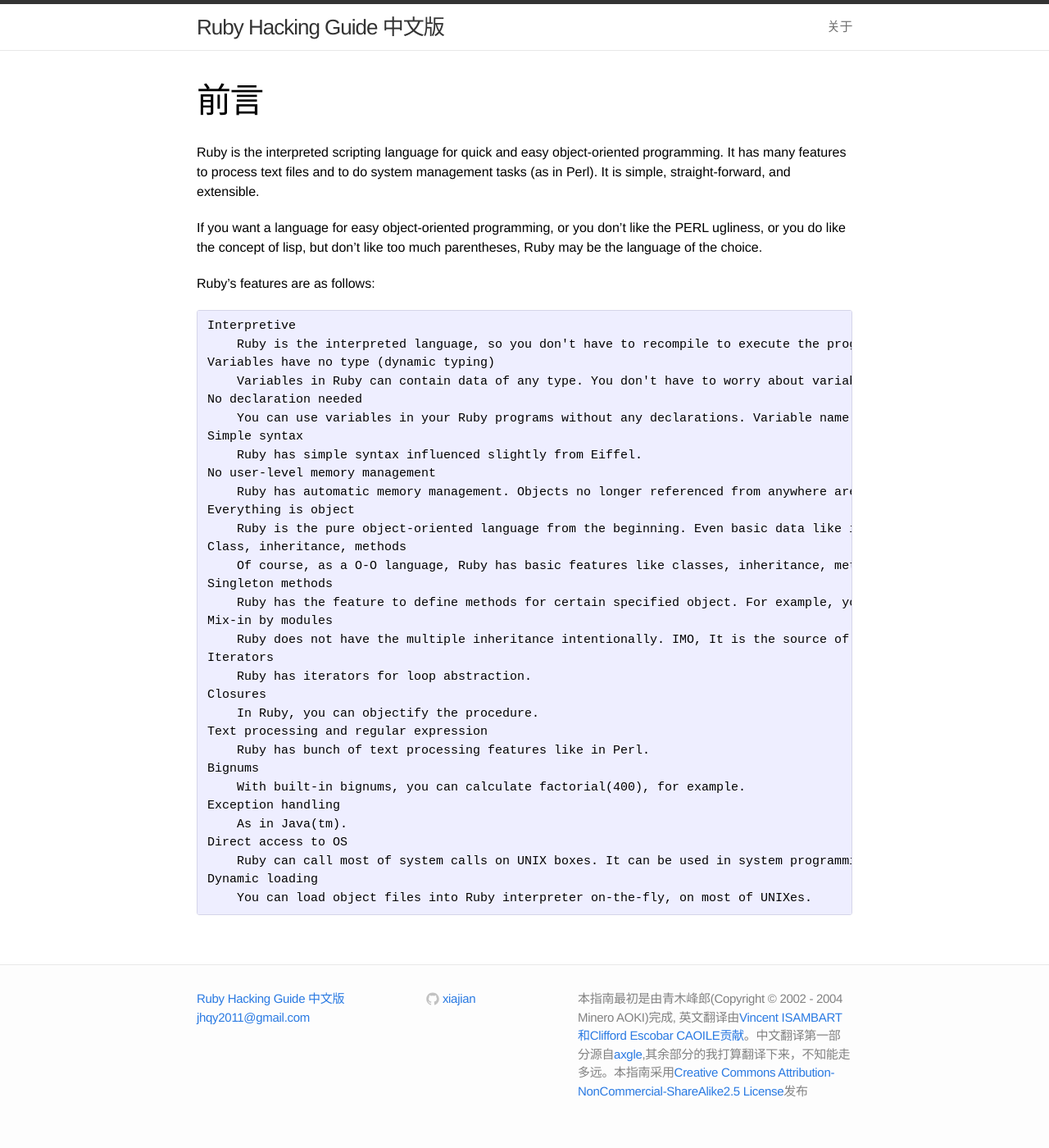
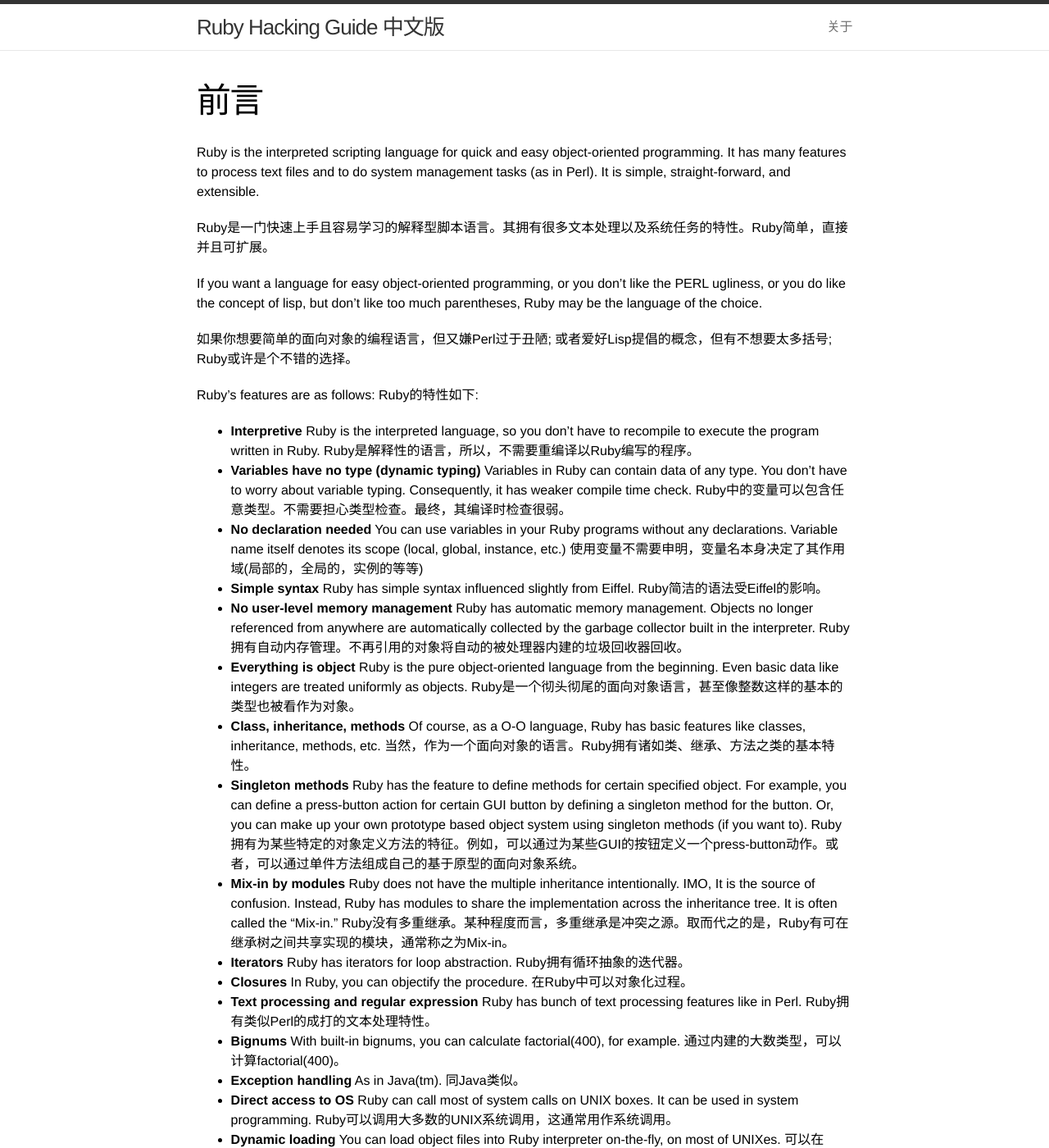
Before and after one commit to xiajian/rhg-zh, a Jekyll site: the page built from zh/r-preface.md, in a window 1280 px wide and 1400 px high. Shown: the whole window at 82% size. Built offline with Jekyll 4.4.1, drawn with Linux system fonts in a browser that asks for light colours; some of the changed text lies outside the part shown.

```diff
--- a/zh/r-preface.md
+++ b/zh/r-preface.md
@@ -3,41 +3,61 @@ layout: post
 title: 前言
 ---
 
- Ruby is the interpreted scripting language for quick and easy object-oriented programming. It has many features to process text files and to do system management tasks (as in Perl). It is simple, straight-forward, and extensible.
+Ruby is the interpreted scripting language for quick and easy object-oriented programming. It has many features to process text files and to do system management tasks (as in Perl). It is simple, straight-forward, and extensible.
+
+Ruby是一门快速上手且容易学习的解释型脚本语言。其拥有很多文本处理以及系统任务的特性。Ruby简单，直接并且可扩展。
 
 If you want a language for easy object-oriented programming, or you don't like the PERL ugliness, or you do like the concept of lisp, but don't like too much parentheses, Ruby may be the language of the choice.
 
+如果你想要简单的面向对象的编程语言，但又嫌Perl过于丑陋; 或者爱好Lisp提倡的概念，但有不想要太多括号; Ruby或许是个不错的选择。
+
 Ruby's features are as follows:
+Ruby的特性如下:
 
-    Interpretive
+- **Interpretive**
         Ruby is the interpreted language, so you don't have to recompile to execute the program written in Ruby.
-    Variables have no type (dynamic typing)
+        Ruby是解释性的语言，所以，不需要重编译以Ruby编写的程序。
+- **Variables have no type (dynamic typing)**
         Variables in Ruby can contain data of any type. You don't have to worry about variable typing. Consequently, it has weaker compile time check.
-    No declaration needed
+        Ruby中的变量可以包含任意类型。不需要担心类型检查。最终，其编译时检查很弱。
+- **No declaration needed**
         You can use variables in your Ruby programs without any declarations. Variable name itself denotes its scope (local, global, instance, etc.)
-    Simple syntax
+        使用变量不需要申明，变量名本身决定了其作用域(局部的，全局的，实例的等等)
+- **Simple syntax**
         Ruby has simple syntax influenced slightly from Eiffel.
-    No user-level memory management
+        Ruby简洁的语法受Eiffel的影响。
+- **No user-level memory management**
         Ruby has automatic memory management. Objects no longer referenced from anywhere are automatically collected by the garbage collector built in the interpreter.
-    Everything is object
+        Ruby拥有自动内存管理。不再引用的对象将自动的被处理器内建的垃圾回收器回收。
+- **Everything is object**
         Ruby is the pure object-oriented language from the beginning. Even basic data like integers are treated uniformly as objects.
-    Class, inheritance, methods
+        Ruby是一个彻头彻尾的面向对象语言，甚至像整数这样的基本的类型也被看作为对象。
+- **Class, inheritance, methods**
         Of course, as a O-O language, Ruby has basic features like classes, inheritance, methods, etc.
-    Singleton methods
+        当然，作为一个面向对象的语言。Ruby拥有诸如类、继承、方法之类的基本特性。
+- **Singleton methods**
         Ruby has the feature to define methods for certain specified object. For example, you can define a press-button action for certain GUI button by defining a singleton method for the button. Or, you can make up your own prototype based object system using singleton methods (if you want to).
-    Mix-in by modules
+        Ruby拥有为某些特定的对象定义方法的特征。例如，可以通过为某些GUI的按钮定义一个press-button动作。或者，可以通过单件方法组成自己的基于原型的面向对象系统。
+-  **Mix-in by modules**
         Ruby does not have the multiple inheritance intentionally. IMO, It is the source of confusion. Instead, Ruby has modules to share the implementation across the inheritance tree. It is often called the "Mix-in."
-    Iterators
+        Ruby没有多重继承。某种程度而言，多重继承是冲突之源。取而代之的是，Ruby有可在继承树之间共享实现的模块，通常称之为Mix-in。
+-  **Iterators**
         Ruby has iterators for loop abstraction.
-    Closures
+        Ruby拥有循环抽象的迭代器。
+-  **Closures**
         In Ruby, you can objectify the procedure.
-    Text processing and regular expression
+        在Ruby中可以对象化过程。
+-  **Text processing and regular expression**
         Ruby has bunch of text processing features like in Perl.
-    Bignums
+        Ruby拥有类似Perl的成打的文本处理特性。
+-  **Bignums**
         With built-in bignums, you can calculate factorial(400), for example.
-    Exception handling
-        As in Java(tm).
-    Direct access to OS
+        通过内建的大数类型，可以计算factorial(400)。
+-  **Exception handling**
+        As in Java(tm). 同Java类似。
+-  **Direct access to OS**
         Ruby can call most of system calls on UNIX boxes. It can be used in system programming.
-    Dynamic loading
+        Ruby可以调用大多数的UNIX系统调用，这通常用作系统调用。
+-  **Dynamic loading**
         You can load object files into Ruby interpreter on-the-fly, on most of UNIXes.
+        可以在Ruby解析器中即刻加载类文件。
```
Also changed, not shown: index.md (+4 -4 lines), zh/r-bnf.md (+7 -0 lines), zh/r-options.md (+49 -3 lines).
